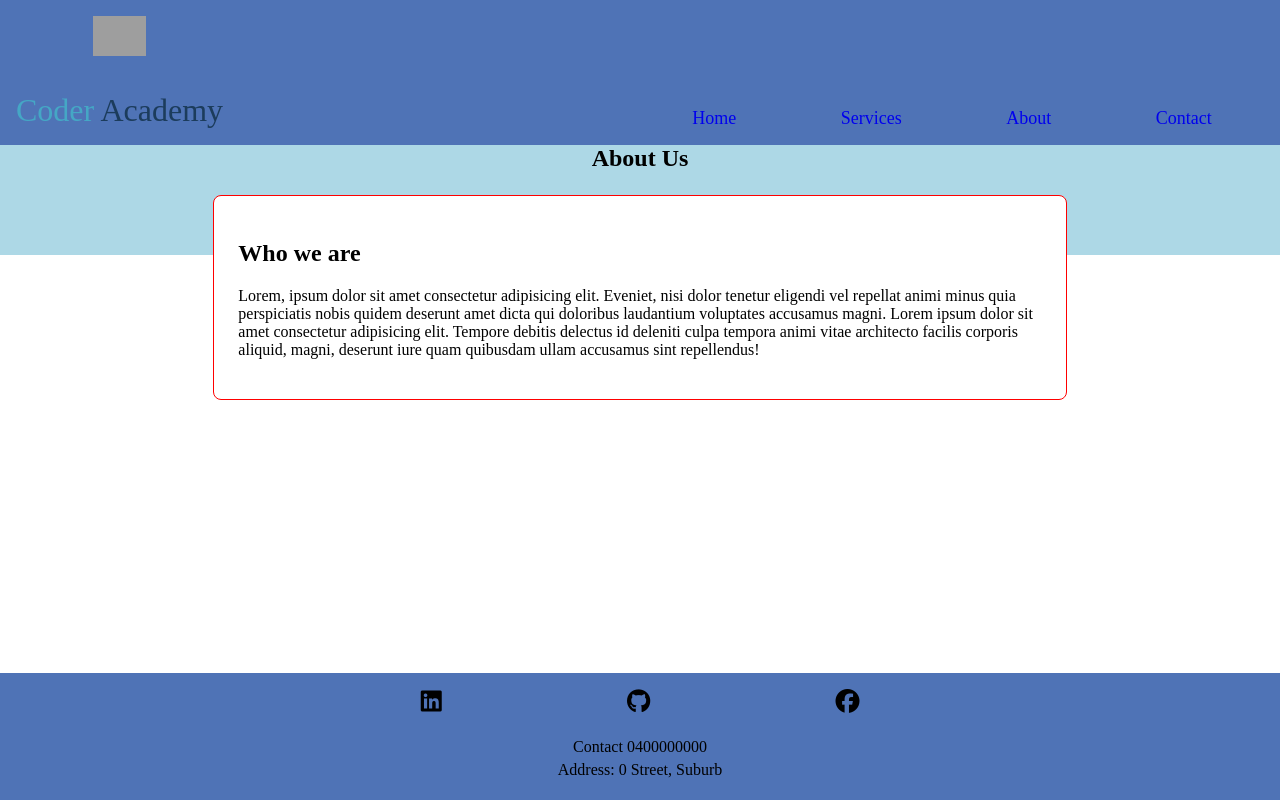
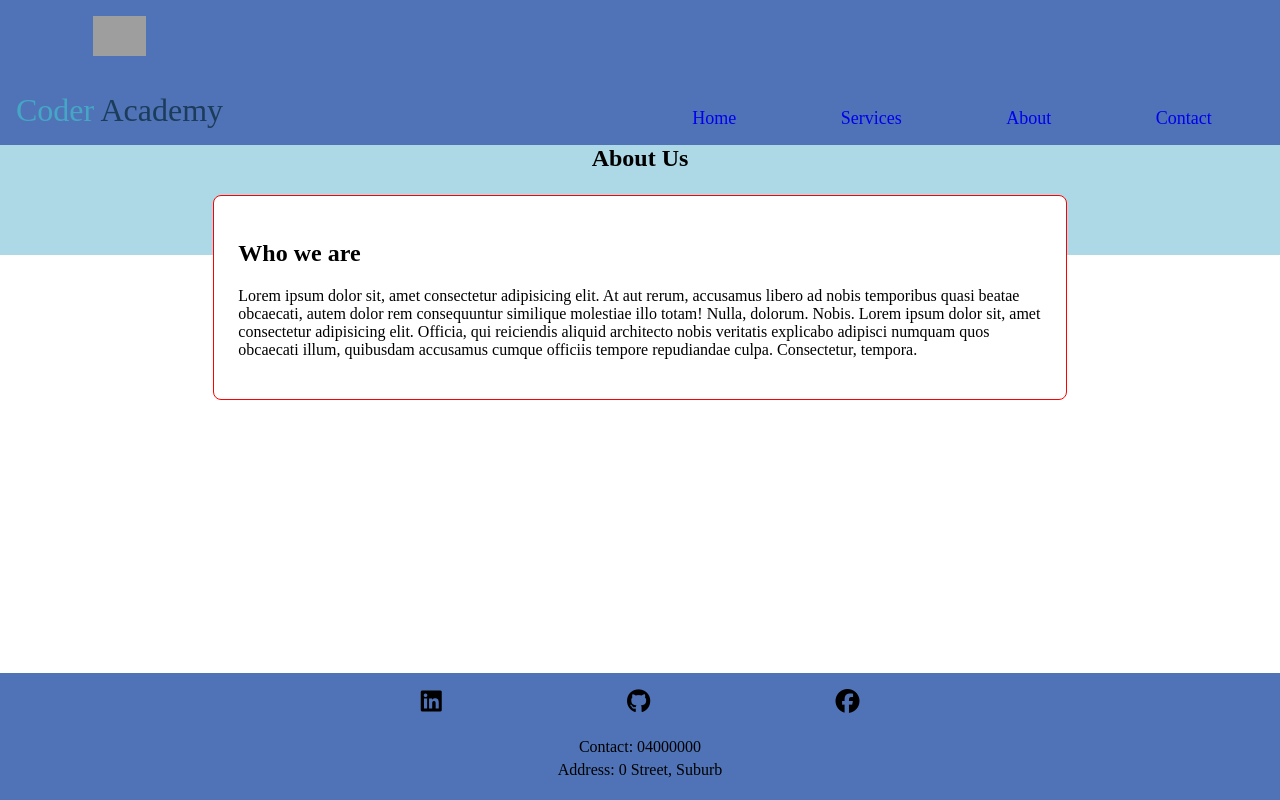
Before and after one commit to jesse-prpic/apr2024portfolio, a plain HTML site: page Pages/about.html in a window 1280 px wide. Drawn offline with Linux system fonts and the light colour scheme; grey boxes are pictures that could not be loaded.

Commit message:
updated about page

```diff
--- a/Pages/about.html
+++ b/Pages/about.html
@@ -4,11 +4,14 @@
     <meta charset="UTF-8">
     <meta name="viewport" content="width=device-width, initial-scale=1.0">
     <title>Company Portfolio</title>
+
     <link rel="stylesheet" href="../styles/index.css">
     <link rel="stylesheet" href="../styles/about.css">
 
+    <link rel="icon" href="https://coderacademy.edu.au/images/footerLogo.png">
+
     <!-- FontAwesome -->
-    <link rel="stylesheet" href="https://cdnjs.cloudflare.com/ajax/libs/font-awesome/6.5.2/css/all.min.css" integrity="sha512-SnH5WK+bZxgPHs44uWIX+LLJAJ9/2PkPKZ5QiAj6Ta86w+fsb2TkcmfRyVX3pBnMFcV7oQPJkl9QevSCWr3W6A==" crossorigin="anonymous" referrerpolicy="no-referrer"/>
+    <link rel="stylesheet" href="https://cdnjs.cloudflare.com/ajax/libs/font-awesome/6.5.2/css/all.min.css" integrity="sha512-SnH5WK+bZxgPHs44uWIX+LLJAJ9/2PkPKZ5QiAj6Ta86w+fsb2TkcmfRyVX3pBnMFcV7oQPJkl9QevSCWr3W6A==" crossorigin="anonymous" referrerpolicy="no-referrer" />
 </head>
 <body>
     <div>
@@ -16,8 +19,9 @@
         <div class="logo-name">
             <a href="#">
                 <img
-                src="https://coderacademy.edu.au/images/footerLogo.png"
-                alt="Coder Academy Logo">
+                    src="https://coderacademy.edu.au/images/footerLogo.png"
+                    alt="Coder Academy Logo"
+                >
             </a>
             <p class="name">
                 <span class="coder-text">Coder</span>
@@ -35,19 +39,17 @@
         <section>
             <h1 class="heading">
                 About Us
-
             </h1>
             <div class="description">
                 <h2>Who we are</h2>
-                <p>Lorem, ipsum dolor sit amet consectetur adipisicing elit. Eveniet, nisi dolor tenetur eligendi vel repellat animi minus quia perspiciatis nobis quidem deserunt amet dicta qui doloribus laudantium voluptates accusamus magni. Lorem ipsum dolor sit amet consectetur adipisicing elit. Tempore debitis delectus id deleniti culpa tempora animi vitae architecto facilis corporis aliquid, magni, deserunt iure quam quibusdam ullam accusamus sint repellendus!</p>
-
+                <p>Lorem ipsum dolor sit, amet consectetur adipisicing elit. At aut rerum, accusamus libero ad nobis temporibus quasi beatae obcaecati, autem dolor rem consequuntur similique molestiae illo totam! Nulla, dolorum. Nobis. Lorem ipsum dolor sit, amet consectetur adipisicing elit. Officia, qui reiciendis aliquid architecto nobis veritatis explicabo adipisci numquam quos obcaecati illum, quibusdam accusamus cumque officiis tempore repudiandae culpa. Consectetur, tempora.</p>
             </div>
         </section>
     </main>
     </div>
     <footer>
         <div class="social-media">
-            <a href="https://www.linkedin.com>" target="_blank">
+            <a href="https://www.linkedin.com" target="_blank">
                 <i class="fa-brands fa-linkedin"></i>
             </a>
             <a href="https://www.github.com" target="_blank">
@@ -58,9 +60,8 @@
             </a>
         </div>
         <div class="info">
-            <p>Contact 0400000000</p>
+            <p>Contact: 04000000</p>
             <p>Address: 0 Street, Suburb</p>
-
         </div>
     </footer>
 </body>
```
